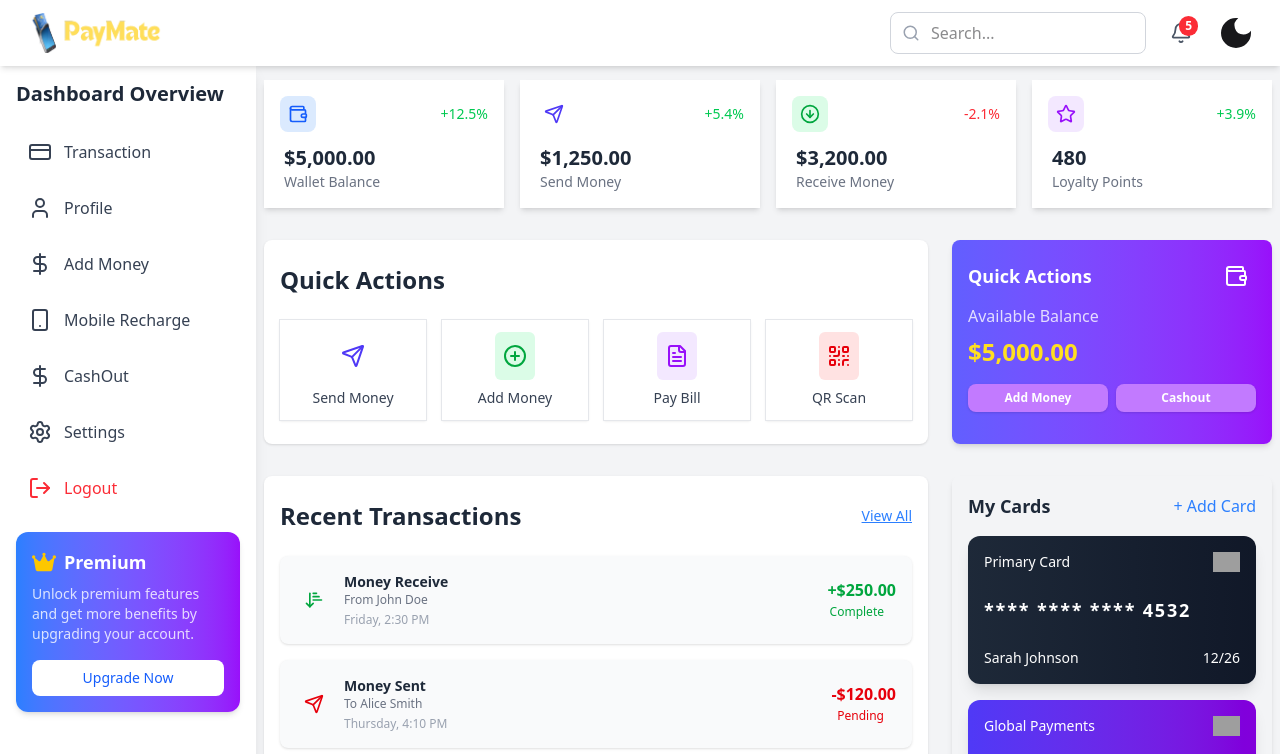
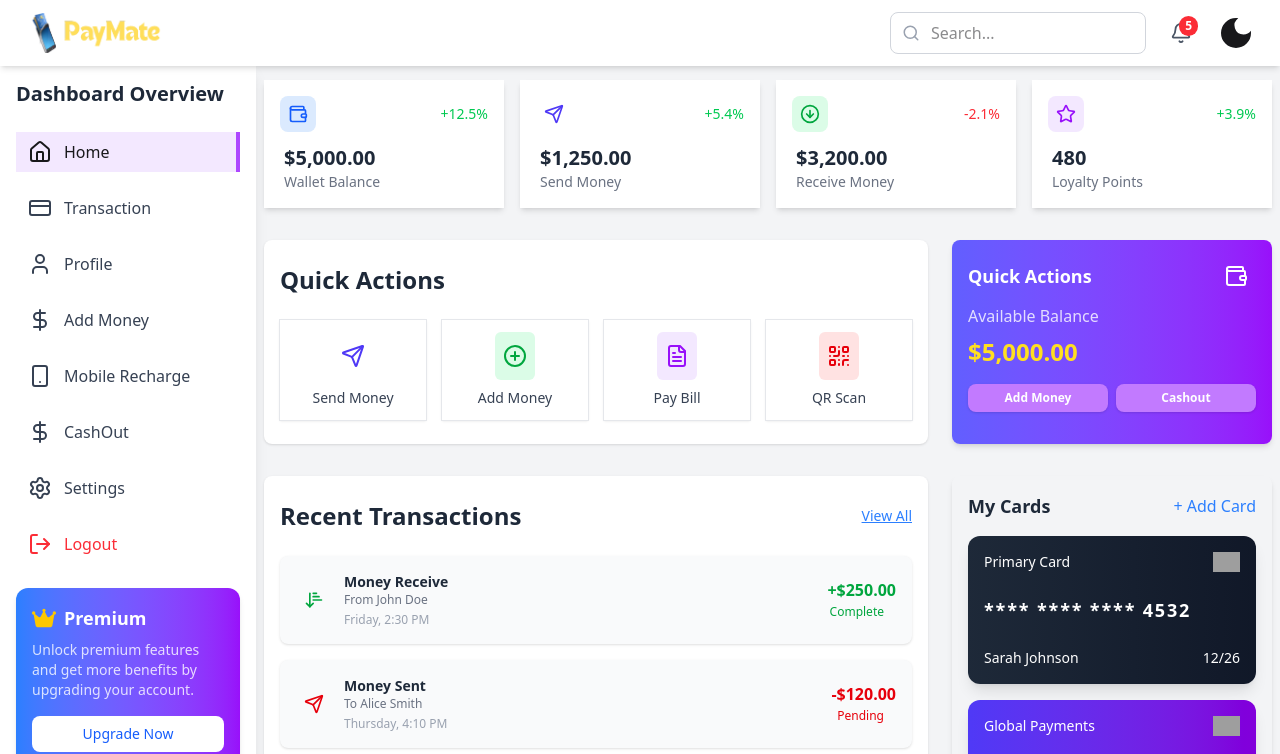
Before and after one commit to mithun41/digital-wallet-client, a React (Vite) app: page /dashboard in a window 1280 px wide. Shown: the top 754 px of the page. Built offline with nearby package versions, Linux system fonts and the light colour scheme; grey boxes are pictures that could not be loaded.

Commit message:
fixed user dashboard error

```diff
--- a/src/Layouts/dashboardLayout/DashboardLayout.jsx
+++ b/src/Layouts/dashboardLayout/DashboardLayout.jsx
@@ -9,6 +9,7 @@ import {
   Smartphone,
   CreditCard,
   DollarSign,
+  Home,
 } from "lucide-react";
 import { FaCrown } from "react-icons/fa6";
 import logo from "../../assets/logo2.png";
@@ -17,6 +18,7 @@ import Theme from "../../Components/theme/Theme";
 
 // Sidebar Menu Config
 const menuItems = [
+  { name: "Home", path: "/dashboard", icon: <Home size={24} /> },
   { name: "Transaction", path: "/dashboard/transaction", icon: <CreditCard size={24} /> },
   { name: "Profile", path: "/dashboard/profile", icon: <User size={24} /> },
   { name: "Add Money", path: "/dashboard/addMoney", icon: <DollarSign size={24} /> },
@@ -109,10 +111,11 @@ const DashboardLayout = () => {
               <NavLink
                 key={item.name}
                 to={item.path}
+                end={item.path === "/dashboard"}   // just Home route e end use kora
                 className={({ isActive }) =>
                   `flex flex-col md:flex-row items-center justify-center md:justify-start gap-1 md:gap-3 px-3 py-2
-                  hover:bg-purple-100 dark:hover:bg-purple-900
-                  ${isActive
+    hover:bg-purple-100 dark:hover:bg-purple-900
+    ${isActive
                     ? "bg-purple-100 dark:bg-purple-900 border-r-4 border-purple-500"
                     : "text-gray-700 dark:text-gray-300"
                   }`
@@ -121,6 +124,7 @@ const DashboardLayout = () => {
                 {item.icon}
                 <span className="hidden md:block">{item.name}</span>
               </NavLink>
+
             ))}
 
             {/* Logout */}
--- a/src/Pages/dashboard/DashboardHome.jsx
+++ b/src/Pages/dashboard/DashboardHome.jsx
@@ -118,7 +118,7 @@ const DashboardHome = () => {
         <div className="lg:col-span-4 bg-white dark:bg-gray-800 py-6 px-4 space-y-6 rounded-lg shadow">
           <div className="flex justify-between items-center">
             <h2 className="text-2xl font-bold text-gray-800 dark:text-gray-200">Recent Transactions</h2>
-            <button className="text-blue-500 underline hover:no-underline text-sm">View All</button>
+            <button className="text-blue-500 underline cursor-pointer hover:no-underline text-sm">View All</button>
           </div>
           <div className="space-y-4">
             {transactions.map((tx, i) => (
@@ -149,7 +149,7 @@ const DashboardHome = () => {
           <div className="rounded-lg shadow-md p-4 h-full flex flex-col justify-start">
             <div className="flex items-center justify-between mb-4">
               <h2 className="text-lg font-bold">My Cards</h2>
-              <span className="text-blue-500">+ Add Card</span>
+              <span className="text-blue-500 cursor-pointer hover:underline">+ Add Card</span>
             </div>
             <div className="flex flex-col gap-4">
               {myCards.map((card, i) => (
```
